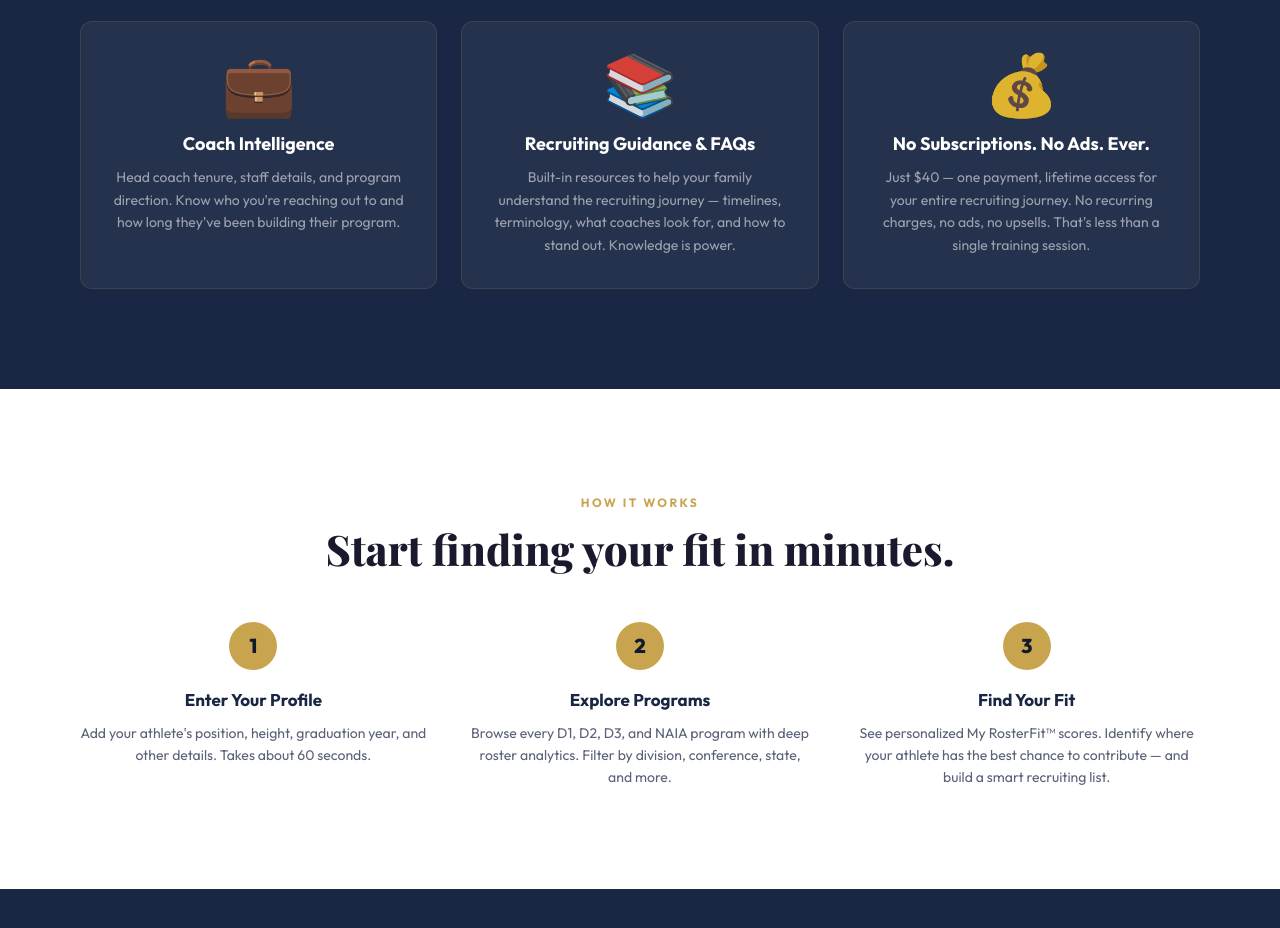
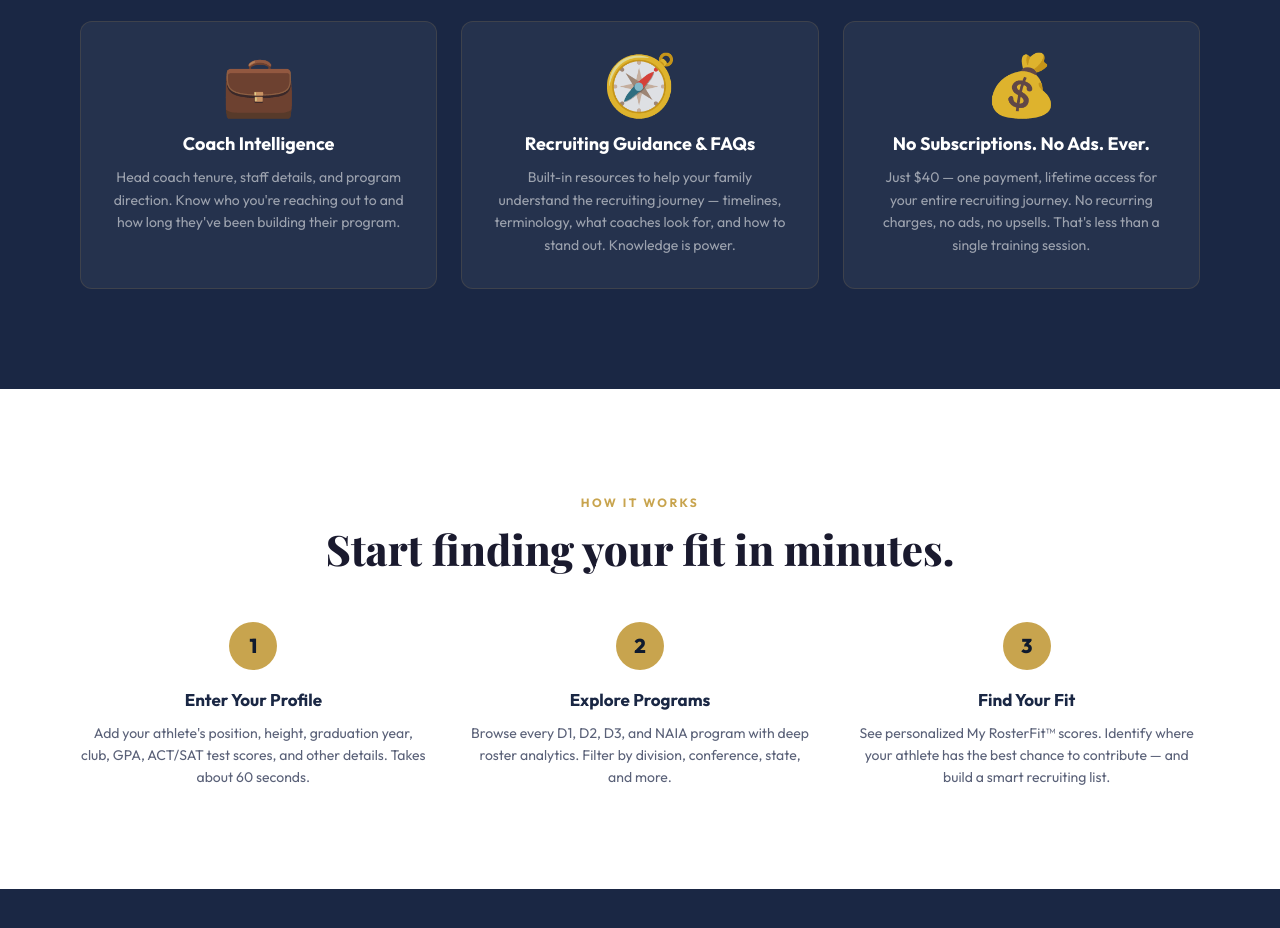
Before and after one commit to GrobeGames/rosterwise.app, an Eleventy site: page src/index.html in a window 1280 px wide. Shown: the part 2726-3654 px from the top of the page. Built offline with nearby package versions, Linux system fonts and the light colour scheme; Eleventy itself is replaced by a stand-in of ours; files that its build step writes are made by us from their sources; what markdown-it-toc-done-right would draw is missing.

Commit message:
fix: unique emoji for Recruiting Guidance, add profile fields
- Change Recruiting Guidance icon from book (duplicate) to compass
- Add club, GPA, ACT/SAT to Enter Your Profile description

Co-Authored-By: Claude Opus 4.6 (1M context) <noreply@anthropic.com>

```diff
--- a/src/index.html
+++ b/src/index.html
@@ -1149,7 +1149,7 @@
             their program.</p>
         </div>
         <div class="solution-card fade-in">
-          <div class="solution-card-icon">&#128218;</div>
+          <div class="solution-card-icon">&#129517;</div>
           <h3>Recruiting Guidance &amp; FAQs</h3>
           <p>Built-in resources to help your family understand the recruiting
             journey &mdash; timelines, terminology, what coaches look for,
@@ -1174,8 +1174,9 @@
       <div class="steps fade-in">
         <div class="step">
           <h3>Enter Your Profile</h3>
-          <p>Add your athlete's position, height, graduation year, and
-            other details. Takes about 60 seconds.</p>
+          <p>Add your athlete's position, height, graduation year, club,
+            GPA, ACT/SAT test scores, and other details. Takes about
+            60 seconds.</p>
         </div>
         <div class="step">
           <h3>Explore Programs</h3>
```
